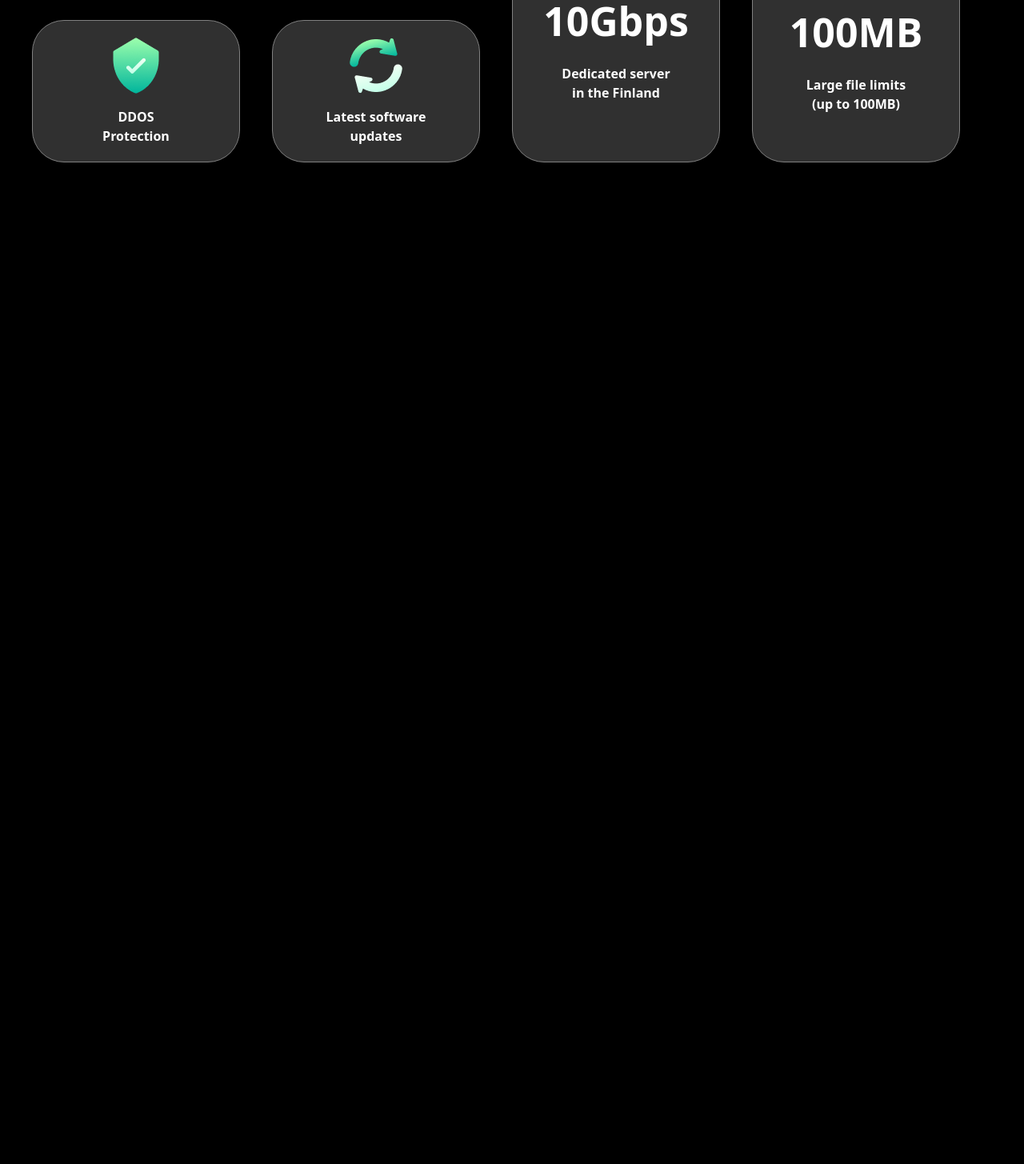
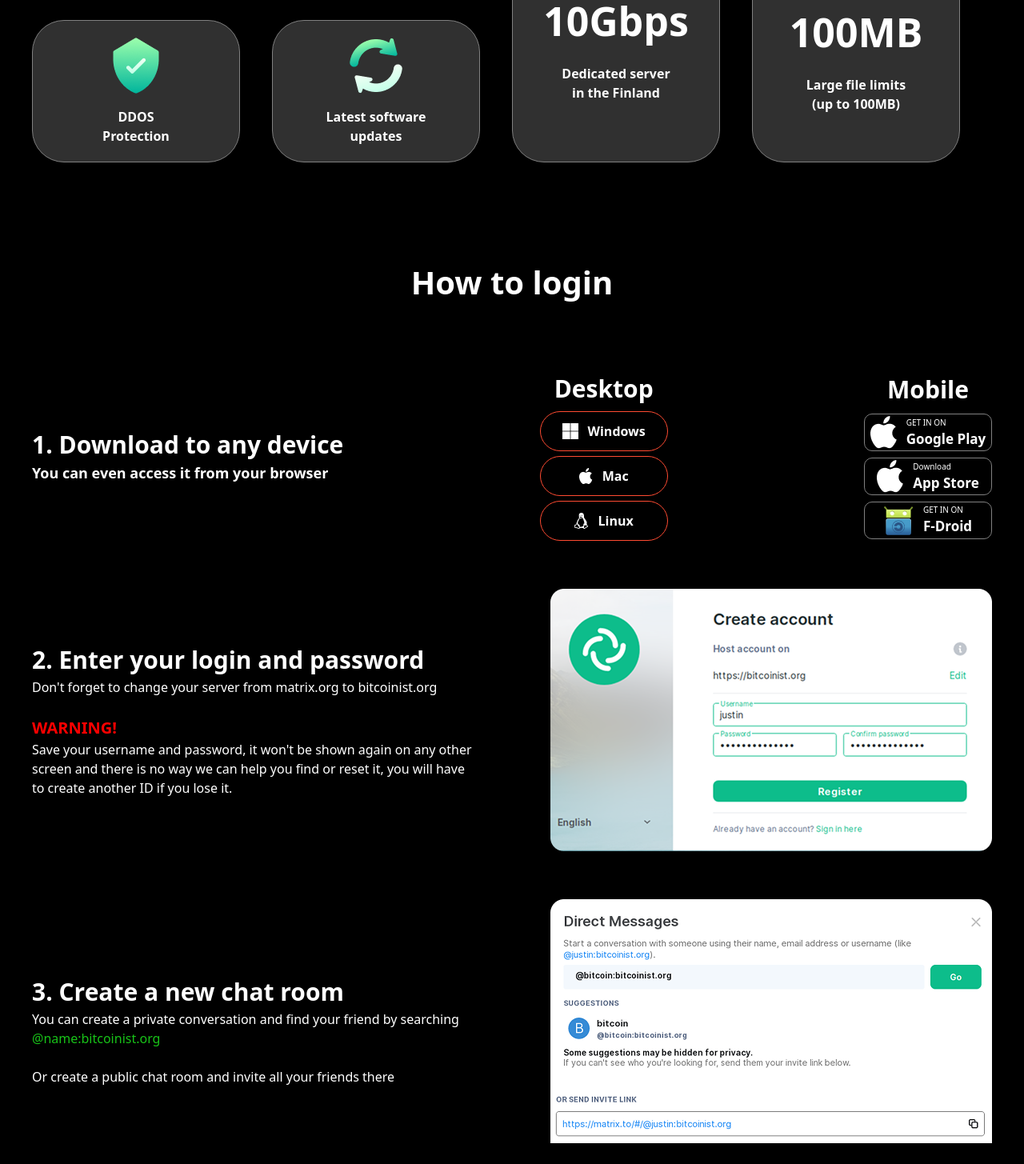
Before and after one commit to Xurwed9/git4, a website: page src/index.html in a window 1280 px wide. Shown: the part 2571-4026 px from the top of the page at 80% size. Before the commit the page ends 2774 px from the top, so only its background shows below. Drawn offline with nearby package versions, Linux system fonts and the light colour scheme; files that its build step writes are made by us from their sources; files whose address does not match are found by name.

```diff
--- a/src/index.html
+++ b/src/index.html
@@ -108,6 +108,98 @@
             </div>
         </div>
     </section>
+
+    <h1 class="text-center font-bold text-[40px]  text-white pt-30">How to login</h1>
+    <section class="max-w-300 m-auto text-white mt-20">
+        <div class="flex md:justify-between flex-col md:flex-row items-center">
+            <div>
+                <h1 class="font-bold text-[30px]">1. Download to any device</h1>
+                <p class="font-bold text-[18px]">You can even access it from your browser</p>
+            </div>
+            <div class="md:flex flex-col gap-1.5 items-center hidden">
+                <h1 class="font-bold text-[30px]">Desktop</h1>
+                <div class="flex items-center gap-3 d2 w-40 justify-center py-3 rounded-[30px]">
+                    <img src="./Frame (31).png" alt="">
+                    <p class="font-bold">Windows</p>
+                </div>
+                <div class="flex items-center gap-3 d2 w-40 justify-center py-3 rounded-[30px]">
+                    <img src="./Group (1).png" alt="">
+                    <p class="font-bold">Mac</p>
+                </div>
+                <div class="flex items-center gap-3 d2 w-40 justify-center py-3 rounded-[30px]">
+                    <img src="./Group (2).png" alt="">
+                    <p class="font-bold">Linux</p>
+                </div>
+            </div>
+            <div class="flex flex-col gap-2 items-center">
+                <h1 class="font-bold text-[30px]">Mobile</h1>
+                <div class="flex items-center gap-3 d3 w-40 justify-center rounded-[10px] py-0.5">
+                    <img src="./Group (3).png" alt="">
+                    <div>
+                        <p class="text-[10px]"> GET IN ON</p>
+                        <P class="font-semibold text-[17px]">Google Play</P>
+                    </div>
+                </div>
+                <div class="flex items-center gap-3 d3 w-40 justify-center rounded-[10px] py-0.5">
+                    <img src="./Group (3).png" alt="">
+                    <div>
+                        <p class="text-[10px]">Download</p>
+                        <P class="font-semibold text-[17px]">App Store</P>
+                    </div>
+                </div>
+                <div class="flex items-center gap-3 d3 w-40 justify-center rounded-[10px] py-0.5">
+                    <img src="./droid_2_.png" alt="">
+                    <div>
+                        <p class="text-[10px]"> GET IN ON</p>
+                        <P class="font-semibold text-[17px]">F-Droid</P>
+                    </div>
+                </div>
+            </div>
+        </div>
+
+
+
+        <div class="flex md:justify-between mt-15 flex-col md:flex-row items-center gap-10 md:gap-0">
+            <div class="md:w-140 flex flex-col gap-6">
+                <div>
+                    <h1 class="font-bold text-[30px]">2. Enter your login and password</h1>
+                    <p>Don't forget to change your server from matrix.org to bitcoinist.org </p>
+                </div>
+                <div>
+                    <p class="font-bold text-[red] text-[20px]">WARNING!</p>
+                    <p>Save your username and password, it won't be shown again on any other screen and there is no way we can help you find or reset it, you will have to create another ID if you lose it.</p>
+                </div>
+            </div>
+            <img src="./3.png" alt="">
+        </div>
+
+        <div class="flex md:justify-between mt-15 flex-col md:flex-row items-center gap-10 md:gap-0">
+            <div class="md:w-140 flex flex-col gap-6">
+                <div>
+                    <h1 class="font-bold text-[30px]">3. Create a new chat room</h1>
+                    <p>You can create a private conversation and find your friend by searching
+                    </p>
+                    <p class="text-[#18c318]">@name:bitcoinist.org</p>
+                </div>
+                <p> Or create a public chat room and invite all your friends there</p>
+            </div>
+            <img src="./3 (1).png" alt="">
+        </div>
+
+        <div class="flex md:justify-between mt-15 flex-col md:flex-row items-center gap-10 md:gap-0">
+            <div class="md:w-140 flex flex-col gap-6">
+                <div>
+                    <h1 class="font-bold text-[30px]">4. <span class="text-[#c78100]">Enjoy your privacy!</span></h1>
+                    <p>Connect with friends, colleagues and invite them to be part of the Bitcoinist community</p>
+                </div>
+            </div>
+            <img src=".//Group 142325.png" alt="">
+        </div>
+    </section>
+
+    <footer class="width-[100%] mt-25">
+        <img src="./Desktop - 21.png" alt="">
+    </footer>
 </body>
 
 </html>
--- a/src/input.css
+++ b/src/input.css
@@ -2,3 +2,11 @@
 .d {
     border: 1px solid gray;
 }
+
+.d2 {
+    border: 1px solid #FF4B32;
+}
+
+.d3 {
+    border: 1px solid gray;
+}
```
Also changed, not shown: src/3 (1).png (added), src/3.png (added), src/Desktop - 21.png (added), src/Ellipse 27.png (added), src/Frame (31).png (added), src/Group (1).png (added), src/Group (2).png (added), src/Group (3).png (added), src/Group 142325.png (added), src/droid_2_.png (added).
